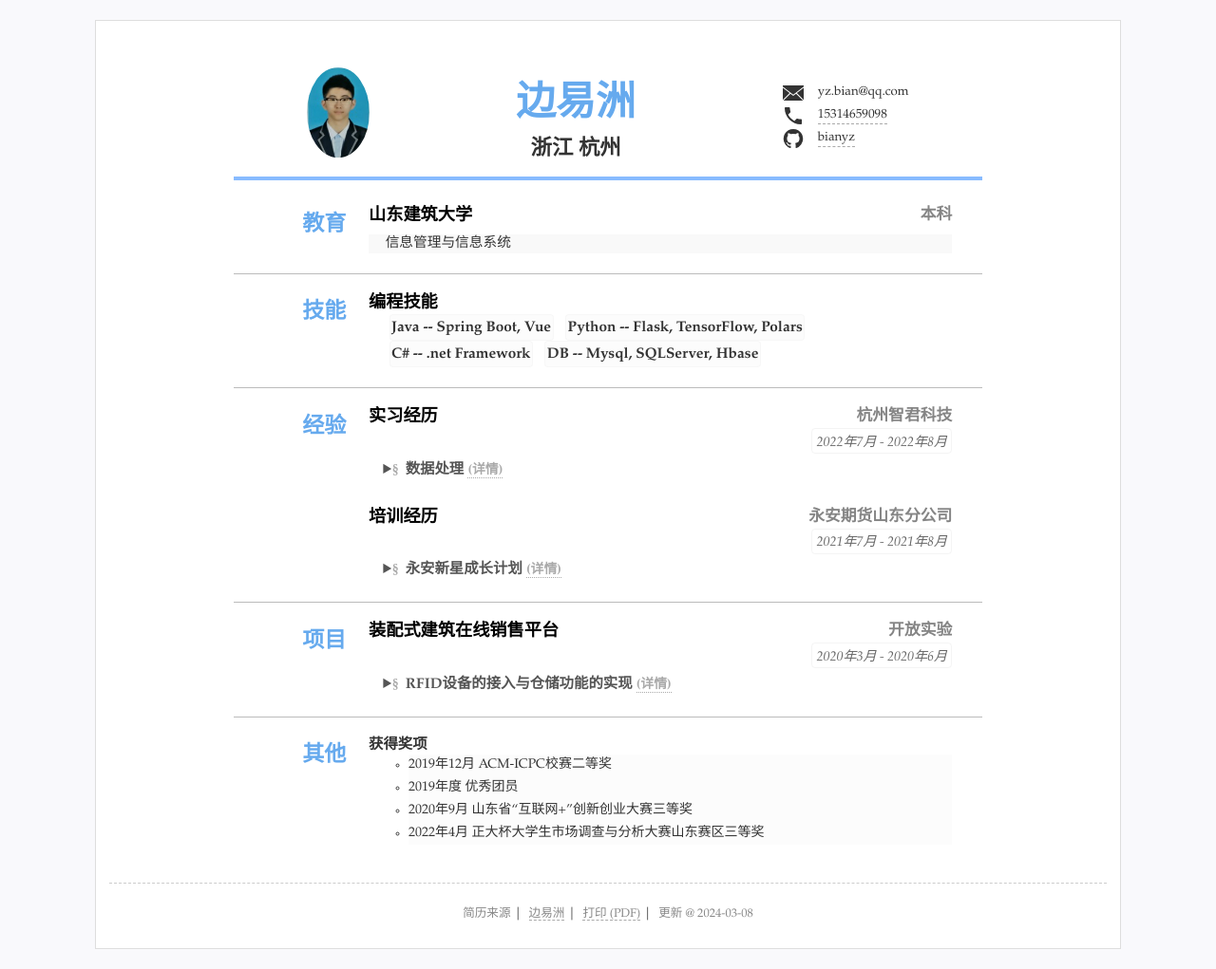
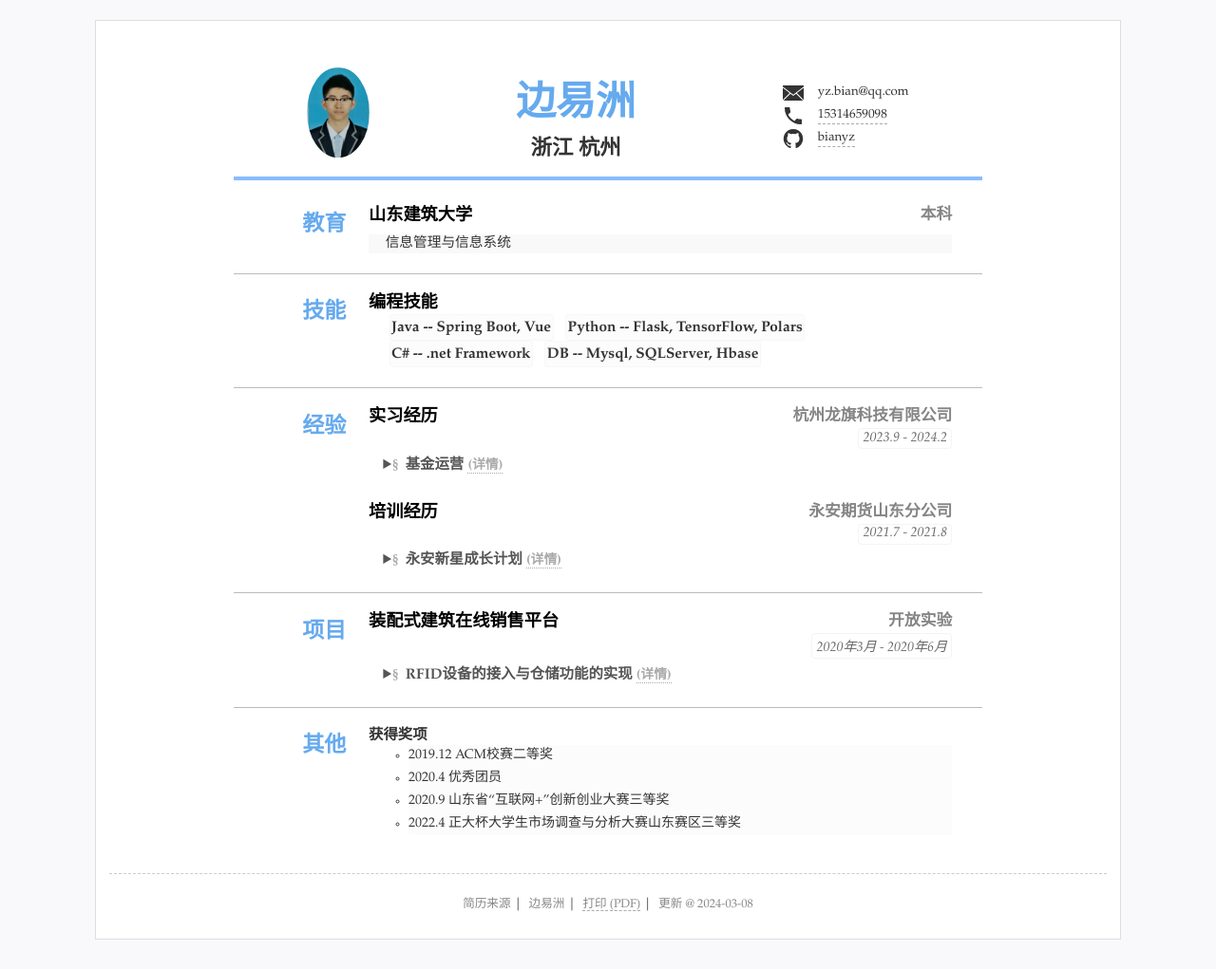
Before and after one commit to bianyz/CV, a Jekyll site: the page built from index.html, in a window 1280 px wide. Shown: the whole page at 95% size. Built offline with Jekyll 4.4.1, drawn with Linux system fonts in a browser that asks for light colours.

Commit message:
Update resume.yml

```diff
--- a/_data/resume.yml
+++ b/_data/resume.yml
@@ -47,17 +47,35 @@ main: #简历主要内容，
   content:
   - title: 实习经历
     sub: 杭州智君科技
-    duration: "2022年7月 - 2022年8月"
+    duration: "2022.7 - 2022.8"
     #tags:
     #- 产品部
     summary: 数据处理
-    detail: 在flask框架中使用polars对数据进行批量处理并计算指标。对计算出的指标数据进行筛选，对于异常值进行记录、归类，通过邮件示警。将数据汇总并通过分页并加入分页显示、筛选和搜索功能构成数据浏览器，作为组件组件嵌入在线平台
+    detail: 在flask框架中使用polars对数据进行批量处理并计算指标。对计算出的指标数据进行筛选，对于异常值进行记录、归类，通过邮件示警。将数据汇总并通过分页并加入分页显示、筛选和搜索功能构成数据浏览器，作为组件嵌入业务平台
+    # open: open
+    #可以设置open默认展开
+
+    sub: 浙江安诚数盈投资管理有限公司
+    duration: "2023.3 - 2023.6"
+    #tags:
+    #- 产品部
+    summary: 基金运营
+    detail: 核对账户历史数据，保持数据库与托管数据的一致性，检验净值是否与托管一致。协助处理场外期权的准入材料，对接对手方合规要求，整理文件并整理寄送。核算统计虚拟盘各类期货合约收益，汇总制成图表。
+    # open: open
+    #可以设置open默认展开
+
+    sub: 杭州龙旗科技有限公司
+    duration: "2023.9 - 2024.2"
+    #tags:
+    #- 产品部
+    summary: 基金运营
+    detail: 处理产品份额申赎的交易确认记录，核算每日客户份额和账户资金划转，计算各类费用和业绩提成并录入数据库。协助切换平台期间的数据迁移。协助完成托管方、交易所所需的合规材料，主要为业务数据的获取和整理。制作同业数据爬虫，获取同类型代表产品的历史净值。根据协会规定开发询价一致性计算脚本，完善风控机制。
     # open: open
     #可以设置open默认展开
 
   - title: 培训经历
     sub: 永安期货山东分公司
-    duration: "2021年7月 - 2021年8月"
+    duration: "2021.7 - 2021.8"
     #tags:
     #- 培训学习
     summary: 永安新星成长计划
@@ -82,10 +100,10 @@ others: #其他列表显示
   content: #选择需要的格式
   - title: 获得奖项
     list:
-    - 2019年12月 ACM-ICPC校赛二等奖
-    - 2019年度   优秀团员
-    - 2020年9月  山东省“互联网+”创新创业大赛三等奖
-    - 2022年4月  正大杯大学生市场调查与分析大赛山东赛区三等奖
+    - 2019.12 ACM校赛二等奖
+    - 2020.4  优秀团员
+    - 2020.9  山东省“互联网+”创新创业大赛三等奖
+    - 2022.4  正大杯大学生市场调查与分析大赛山东赛区三等奖
 #- type:
 #  name: '其他'
 #  content: #选择需要的格式
@@ -99,7 +117,7 @@ footer: #脚注多组
   - text: 简历来源
   #   href: '/'
   - text: 边易洲
-    href: "https://github.com/bianyz"
+  #  href: "https://github.com/bianyz"
 
 #页面额外js脚本，如xx统计
 scripts:
```
